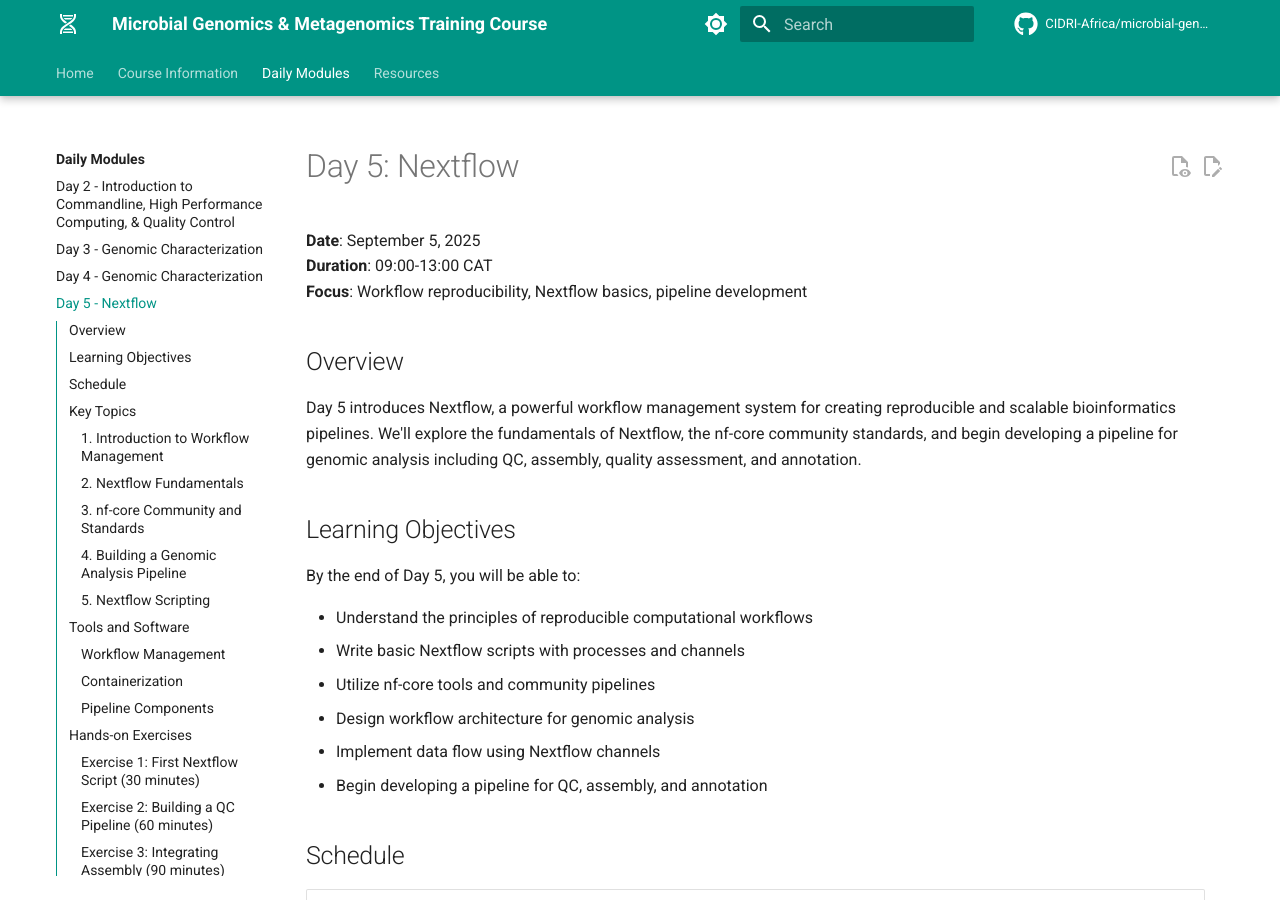
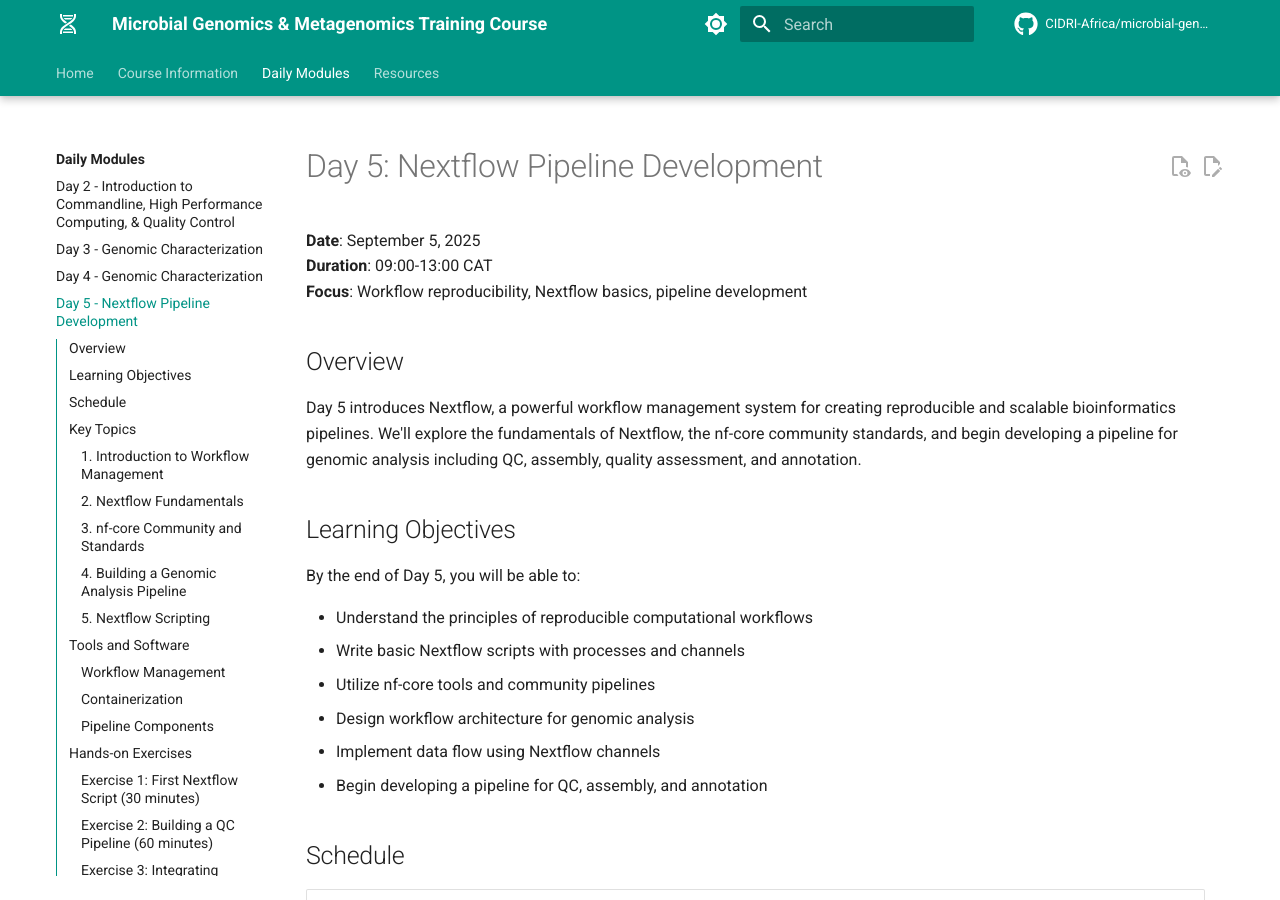
Before and after one commit to mamanambiya/microbial-genomics-training, an MkDocs documentation site: the page built from docs_src/modules/day5/index.md, in a window 1280 px wide and 900 px high. Built offline with MkDocs 1.6.1 and Material for MkDocs 9.7.7, drawn with Linux system fonts in a browser that asks for light colours; comment, search, counter and statistics services are not loaded.

Commit message:
Update Day 5 title to 'Nextflow Pipeline Development' across all files

```diff
--- a/docs_src/modules/day5/index.md
+++ b/docs_src/modules/day5/index.md
@@ -1,4 +1,4 @@
-# Day 5: Nextflow
+# Day 5: Nextflow Pipeline Development
 
 **Date**: September 5, 2025
 **Duration**: 09:00-13:00 CAT
--- a/mkdocs.yml
+++ b/mkdocs.yml
@@ -132,7 +132,7 @@ nav:
     - Day 2 - Introduction to Commandline, High Performance Computing, & Quality Control: modules/day2/index.md
     - Day 3 - Genomic Characterization: modules/day3/index.md
     - Day 4 - Genomic Characterization: modules/day4/index.md
-    - Day 5 - Nextflow: modules/day5/index.md
+    - Day 5 - Nextflow Pipeline Development: modules/day5/index.md
     - Day 6 - Nextflow Pipeline Development: modules/day6/index.md
     - Day 7 - Metagenomic profiling: modules/day7/index.md
     - Day 8 - Comparative Genomics: modules/day8/index.md
```
Also changed, not shown: docs_src/course/schedule.md (+1 -1 lines).
